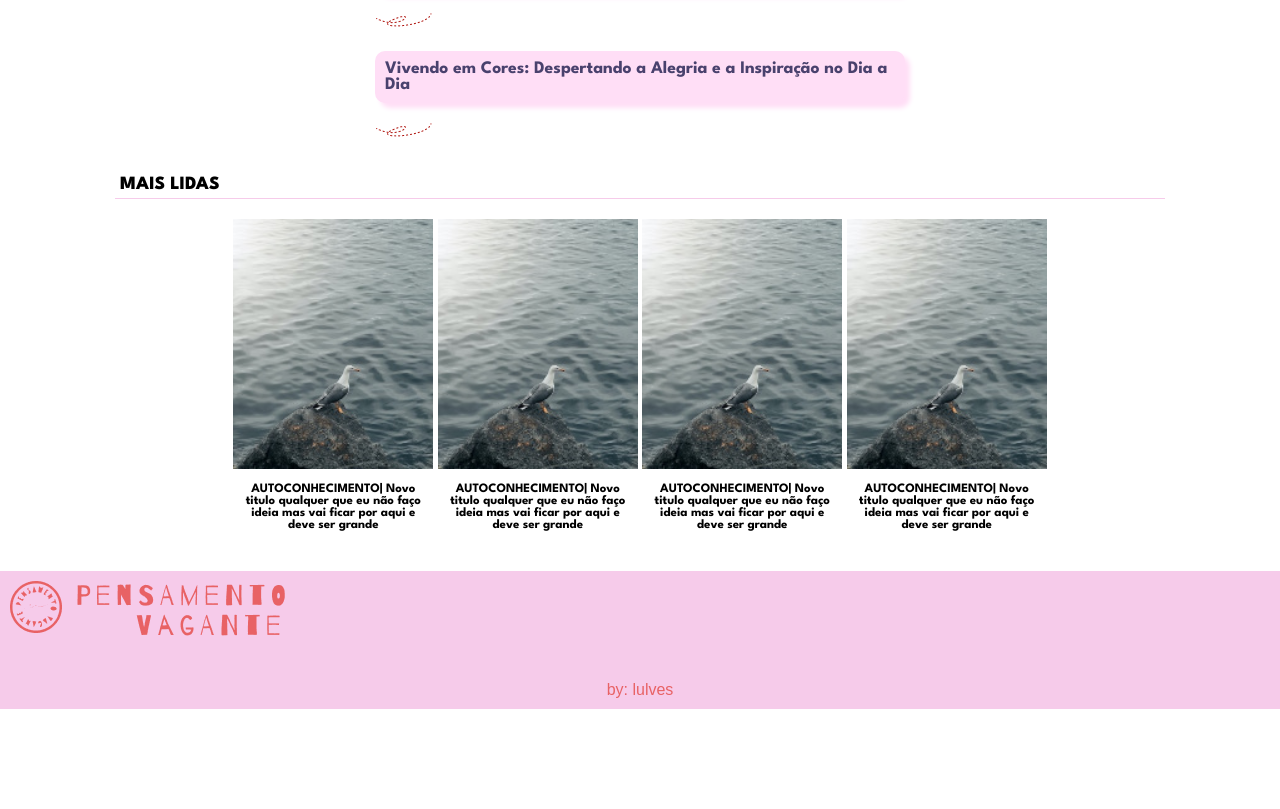
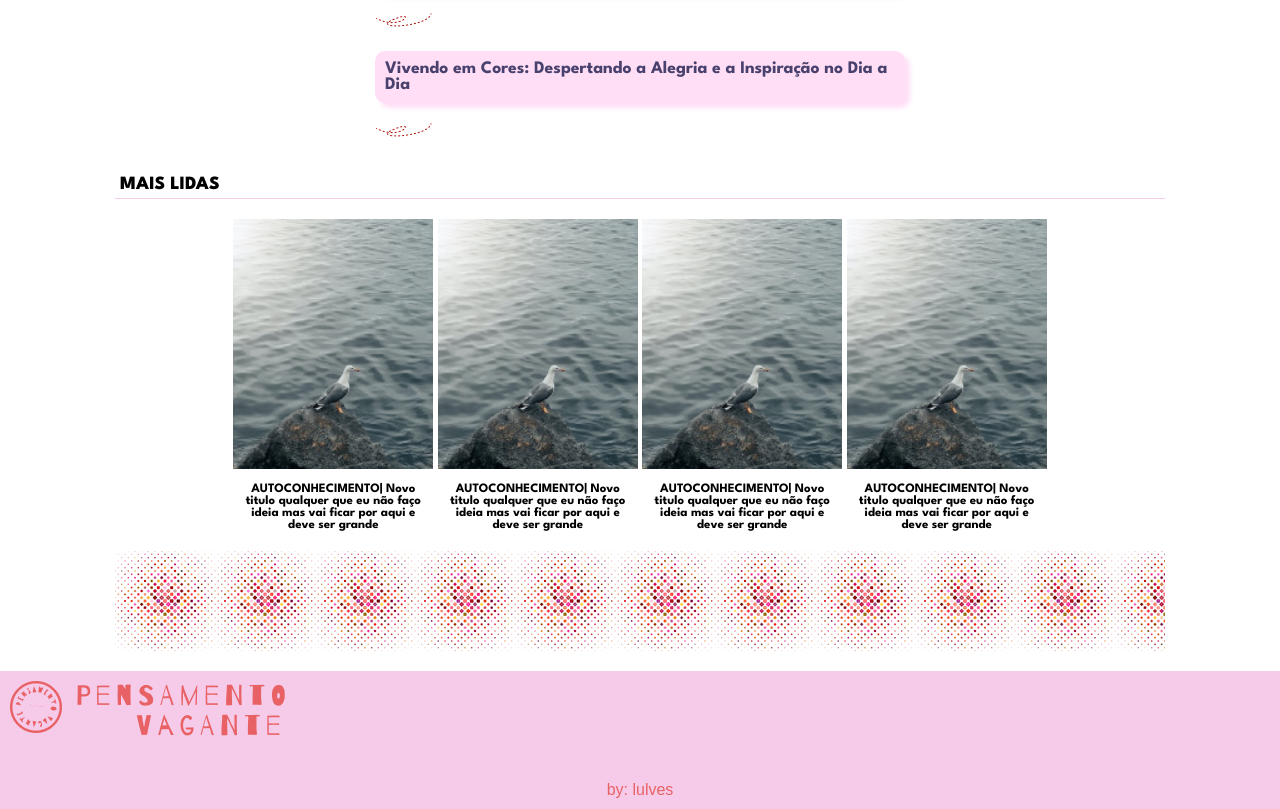
Before and after one commit to aripuruc/project-start, a plain HTML site: page index.html in a window 1280 px wide. Shown: the part 2726-3535 px from the top of the page. Before the commit the page ends 3435 px from the top, so only its background shows below. Drawn offline with Linux system fonts and the light colour scheme.

Commit message:
Adicionei imagem antes do rodapé

```diff
--- a/index.html
+++ b/index.html
@@ -96,8 +96,13 @@
                         <img src="img/q.jpg" alt="">
                         <h1>AUTOCONHECIMENTO| Novo titulo qualquer que eu não faço ideia mas vai ficar por aqui e deve ser grande</h1>
                     </div>
+                <div id="final">
+
+                </div>
             </section>
+
         </aside>
+
     </main>
 
     <footer>
--- a/style.css
+++ b/style.css
@@ -260,6 +260,12 @@ div > h1 {
 
 }
 
+div#final {
+    height: 100px;
+    background-image: url(img/pattern002.png);
+    background-repeat: repeat-x;  /*repete a imagem somente no eixo x, porém a largura da div ja faz isso*/
+}
+
 footer {
     background-color: var(--rosa);
 
```
Also changed, not shown: img/pattern002.png (added).
